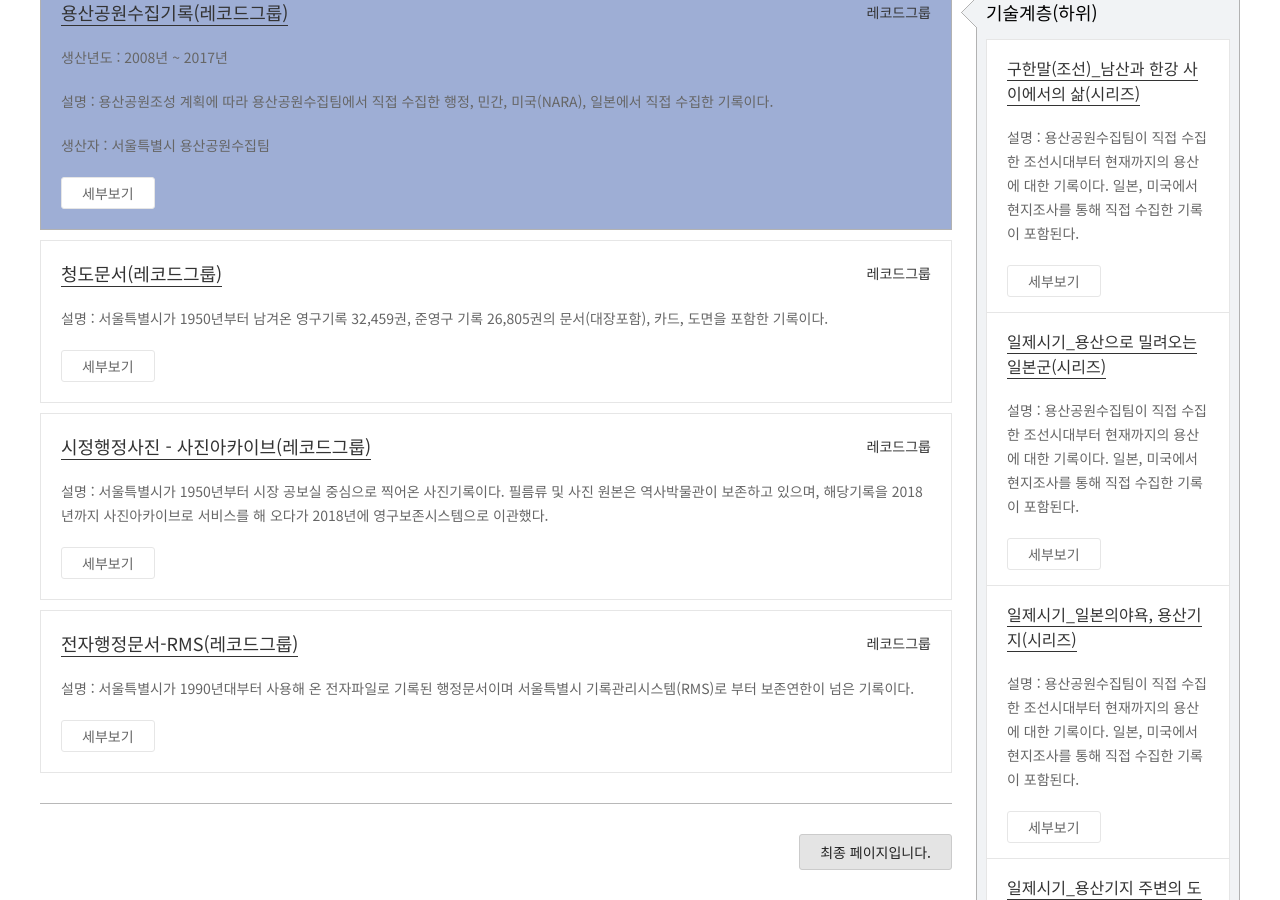
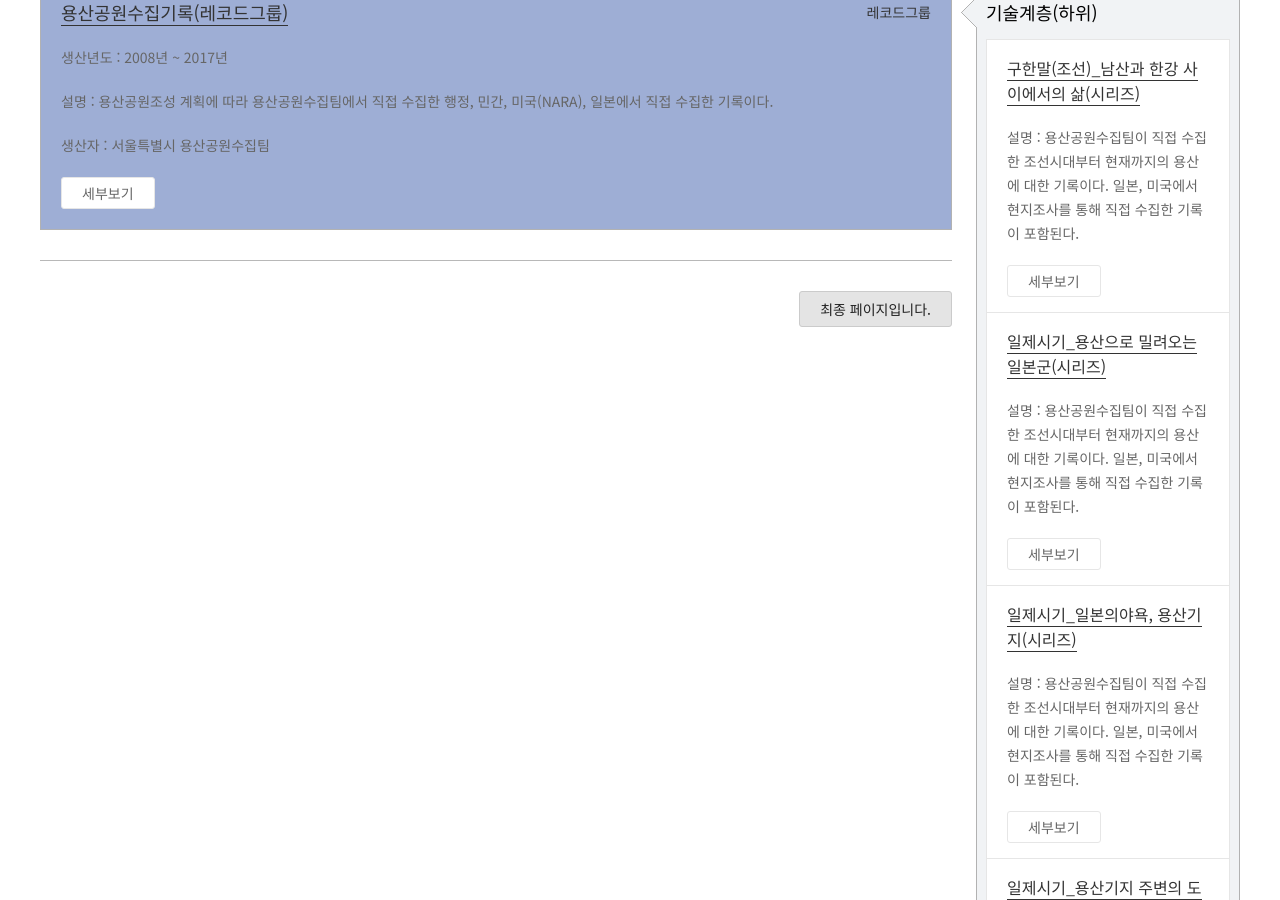
Before and after one commit to sda17dev/prototype2, a Jekyll site: the page built from record-group/yongsan.html, in a window 1280 px wide and 900 px high, scrolled down 280 px. Built offline with Jekyll 4.4.1, drawn with Linux system fonts in a browser that asks for light colours; a style sheet for code colours, icons or effects is not loaded.

Commit message:
용산공원수집기록에 불필요한 레코드그룹 데이터를 삭제한다.

```diff
--- a/record-group/yongsan.html
+++ b/record-group/yongsan.html
@@ -29,15 +29,15 @@
                 <dd>설명 : 용산공원조성 계획에 따라 용산공원수집팀에서 직접 수집한 행정, 민간, 미국(NARA), 일본에서 직접 수집한 기록이다.</dd>
                 <dd>생산자 : 서울특별시 용산공원수집팀</dd>
               </dl>
-              <a class="desc" href="/record-group/2">세부보기</a>
+              <a class="desc" href="/record-group/5">세부보기</a>
               <span class="card">레코드그룹</span>
             </li>
-            <li>
+            <!--li>
               <dl>
-                <dt><a href="#">청도문서(레코드그룹)</a></dt>
+                <dt><a href="#">용산</a></dt>
                 <dd>설명 : 서울특별시가 1950년부터 남겨온 영구기록 32,459권, 준영구 기록 26,805권의 문서(대장포함), 카드, 도면을 포함한 기록이다.</dd>
               </dl>
-              <a class="desc" href="/record-group/3">세부보기</a>
+              <a class="desc" href="#">세부보기</a>
               <span class="card">레코드그룹</span>
             </li>
             <li>
@@ -45,7 +45,7 @@
                 <dt><a href="#">시정행정사진 - 사진아카이브(레코드그룹)</a></dt>
                 <dd>설명 : 서울특별시가 1950년부터 시장 공보실 중심으로 찍어온 사진기록이다. 필름류 및 사진 원본은 역사박물관이 보존하고 있으며, 해당기록을 2018년까지 사진아카이브로 서비스를 해 오다가 2018년에 영구보존시스템으로 이관했다.</dd>
               </dl>
-              <a class="desc" href="/record-group/3">세부보기</a>
+              <a class="desc" href="#">세부보기</a>
               <span class="card">레코드그룹</span>
             </li>
             <li>
@@ -53,9 +53,9 @@
                 <dt><a href="/record-group/rm"> 전자행정문서-RMS(레코드그룹)</a></dt>
                 <dd>설명 : 서울특별시가 1990년대부터 사용해 온 전자파일로 기록된 행정문서이며 서울특별시 기록관리시스템(RMS)로 부터 보존연한이 넘은 기록이다. </dd>
               </dl>
-              <a class="desc" href="/record-group/1">세부보기</a>
+              <a class="desc" href="#">세부보기</a>
               <span class="card">레코드그룹</span>
-            </li>
+            </li-->
           </ul>
           <div class="pg01"><a href="#">최종 페이지입니다. </a></div>
         </div>
```
